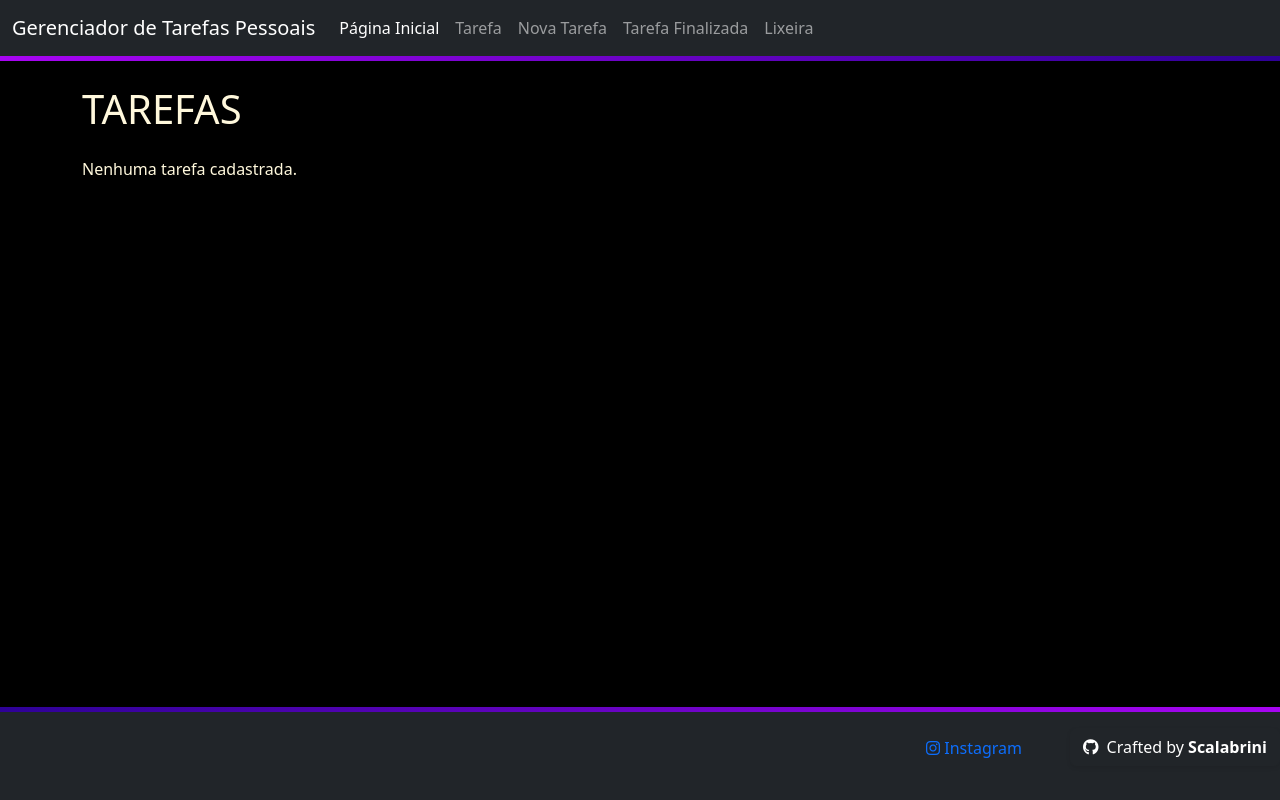
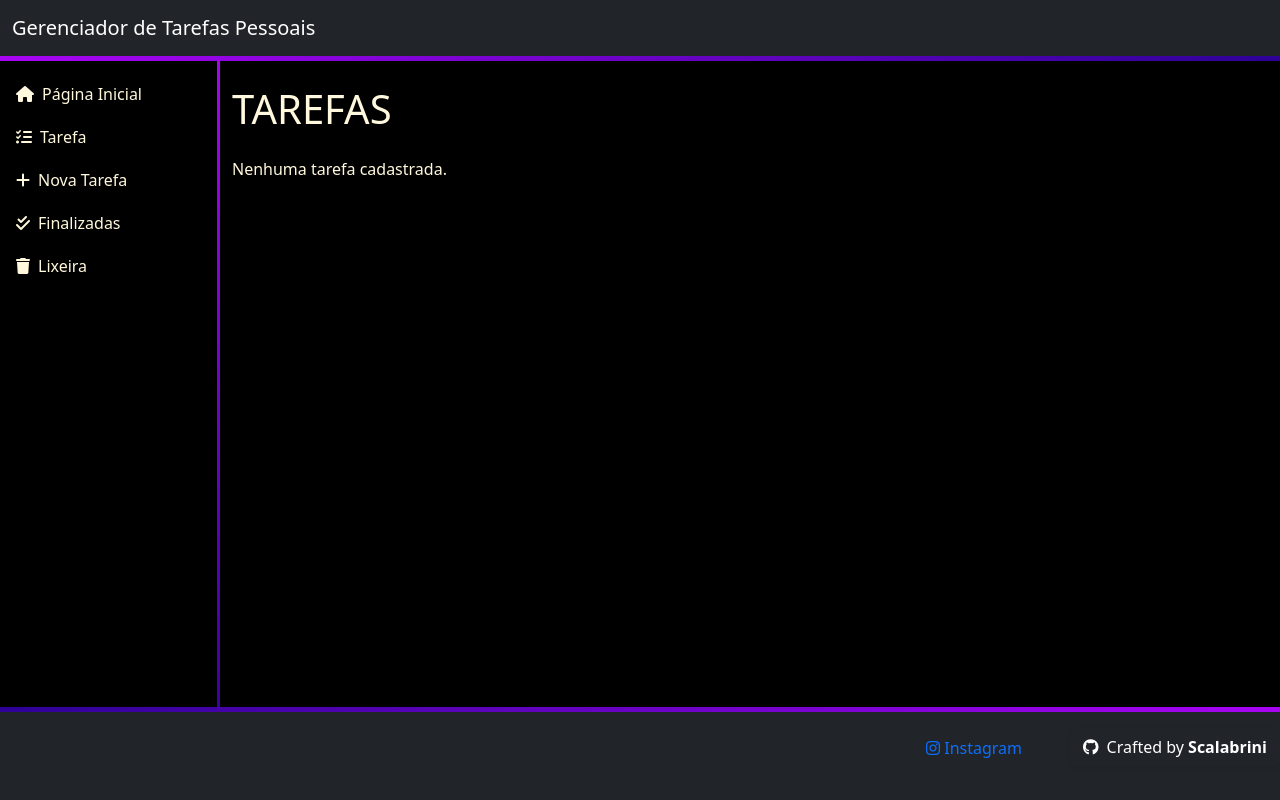
Before and after one commit to Scalabrini17/Personal_Task_Manager, a Django app: page /task in a window 1280 px wide. Run offline with Django 5.2, Linux system fonts and the light colour scheme; data that the repository does not hold is empty; some libraries are stand-ins or nearby versions.

Commit message:
Update: Melhora visual
Adicionado sidebar e melhora visual nos templates

```diff
--- a/static/css/style.css
+++ b/static/css/style.css
@@ -1,8 +1,12 @@
+html, body {
+    height: 100%;
+    margin: 0;
+    overflow: hidden;
+}
+
 body {
     display: flex;
     flex-direction: column;
-    min-height: 100vh;
-    margin: 0;
     padding: 0;
     background-color: black;
     color: cornsilk;
@@ -13,18 +17,58 @@ body {
 
 main {
     flex: 1;
+    overflow-y: auto;
 }
 
 nav {
     border-bottom: 5px solid transparent;
     border-image: linear-gradient(to right, #a805f3, #2e0197) 1;
-    position: fixed;
+    flex-shrink: 0;
+    position: relative;
+    z-index: 20;
 }
 
 footer {
     border-top: 5px solid transparent;
     border-image: linear-gradient(to right, #2e0197, #a805f3) 1;
+    flex-shrink: 0;
+    position: relative;
+    z-index: 20;
 }
+
+.sidebar {
+      position: fixed;
+      top: 56px; /* altura aproximada da navbar */
+      left: 0;
+      width: 220px;
+      height: calc(100vh - 56px);
+      background-color: black;
+      border-right: 3px solid transparent;
+      border-image: linear-gradient(to bottom, #a805f3, #2e0197) 1;
+      padding-top: 1rem;
+      z-index: 10;
+  }
+
+  .sidebar .nav-link {
+      color: cornsilk;
+      padding: 0.6rem 1rem;
+      border-radius: 6px;
+      transition: 0.2s;
+  }
+
+  .sidebar .nav-link:hover,
+  .sidebar .nav-link.active {
+      background: linear-gradient(to right, #a805f3, #2e0197);
+      color: white;
+  }
+
+  /* Empurra o conteúdo principal para a direita quando a sidebar existe */
+  @media (min-width: 768px) {
+      main.container {
+          margin-left: 220px;
+          max-width: calc(100% - 240px);
+      }
+  }
 
 /* Links e botões */
 a,
@@ -38,6 +82,16 @@ input,
 textarea,
 select {
     cursor: text;
+}
+
+.card-tarefa {
+    padding: 1.5rem;
+    text-align: center;
+}
+
+.card-tarefa .d-flex {
+    justify-content: center;
+    margin-top: 1rem;
 }
 
 /* Cards */
--- a/templates/base/base.html
+++ b/templates/base/base.html
@@ -15,7 +15,6 @@
 
     {% include 'base/nav_bar.html' %}
 
-
     <main class="container pt-4">
         {% block content %}
         {% endblock %}
@@ -24,7 +23,7 @@
     {% include 'base/mensagens.html' %}
     {% include 'base/scripts.html' %}
     {% include 'base/footer.html' %}
-
+    {% include 'base/sideBar.html' %}
 
 </body>
 </html>
--- a/templates/base/nav_bar.html
+++ b/templates/base/nav_bar.html
@@ -5,25 +5,16 @@
     <a class="navbar-brand" href="{% url 'task:home' %}">Gerenciador de Tarefas Pessoais</a>
     <button class="navbar-toggler" type="button" data-bs-toggle="collapse" data-bs-target="#navbarNav" aria-controls="navbarNav" aria-expanded="false" aria-label="Toggle navigation">
       <span class="navbar-toggler-icon"></span>
-    </button>
-    <div class="collapse navbar-collapse" id="navbarNav">
+    </button> <!-- Botões para navbar (caso necessario) -->
+    <!-- <div class="collapse navbar-collapse" id="navbarNav">
       <ul class="navbar-nav">
         <li class="nav-item">
           <a class="nav-link active" aria-current="page" href="{% url 'task:home' %}">Página Inicial</a>
         </li>
-        <li class="nav-item">
-          <a class="nav-link" href="{% url 'task:task' %}">Tarefa</a>
-        </li>
-        <li class="nav-item">
-          <a class="nav-link" href="{% url 'task:add_task' %}">Nova Tarefa</a>
-        </li>
-        <li class="nav-item">
-          <a class="nav-link" href="{% url 'task:task_finalizada' %}">Tarefa Finalizada</a>
-        </li>
-        <li class="nav-item">
-          <a class="nav-link" href="{% url 'task:lixeiraTask' %}">Lixeira</a>
-        </li>
       </ul>
-    </div>
+    </div> -->
+    <button class="navbar-toggler d-md-none" type="button" data-bs-toggle="offcanvas" data-bs-target="#sidebarMobile">
+        <span class="navbar-toggler-icon"></span>
+    </button>
   </div>
 </nav>
--- /dev/null
+++ b/templates/base/sideBar.html
@@ -0,0 +1,37 @@
+<!-- Sidebar fixa (desktop) -->
+  <div class="sidebar d-none d-md-flex flex-column">
+      <ul class="nav flex-column">
+          <li class="nav-item">
+              <a class="nav-link" href="{% url 'task:home' %}"><i class="fa-solid fa-house me-2"></i>Página Inicial</a>
+          </li>
+          <li class="nav-item">
+              <a class="nav-link" href="{% url 'task:task' %}"><i class="fa-solid fa-list-check me-2"></i>Tarefa</a>
+          </li>
+          <li class="nav-item">
+              <a class="nav-link" href="{% url 'task:add_task' %}"><i class="fa-solid fa-plus me-2"></i>Nova Tarefa</a>
+          </li>
+          <li class="nav-item">
+              <a class="nav-link" href="{% url 'task:task_finalizada' %}"><i class="fa-solid fa-check-double me-2"></i>Finalizadas</a>
+          </li>
+          <li class="nav-item">
+              <a class="nav-link" href="{% url 'task:lixeiraTask' %}"><i class="fa-solid fa-trash me-2"></i>Lixeira</a>
+          </li>
+      </ul>
+  </div>
+
+  <!-- Offcanvas (mobile) -->
+  <div class="offcanvas offcanvas-start text-bg-dark" tabindex="-1" id="sidebarMobile">
+      <div class="offcanvas-header">
+          <h5 class="offcanvas-title">Menu</h5>
+          <button type="button" class="btn-close btn-close-white" data-bs-dismiss="offcanvas"></button>
+      </div>
+      <div class="offcanvas-body">
+          <ul class="nav flex-column">
+              <li class="nav-item"><a class="nav-link" href="{% url 'task:home' %}"><i class="fa-solid fa-house me-2"></i>Página Inicial</a></li>
+              <li class="nav-item"><a class="nav-link" href="{% url 'task:task' %}"><i class="fa-solid fa-list-check me-2"></i>Tarefa</a></li>
+              <li class="nav-item"><a class="nav-link" href="{% url 'task:add_task' %}"><i class="fa-solid fa-plus me-2"></i>Nova Tarefa</a></li>
+              <li class="nav-item"><a class="nav-link" href="{% url 'task:task_finalizada' %}"><i class="fa-solid fa-check-double me-2"></i>Finalizadas</a></li>
+              <li class="nav-item"><a class="nav-link" href="{% url 'task:lixeiraTask' %}"><i class="fa-solid fa-trash me-2"></i>Lixeira</a></li>
+          </ul>
+      </div>
+  </div>
--- a/templates/task/lixeiraTask.html
+++ b/templates/task/lixeiraTask.html
@@ -8,9 +8,9 @@
 
 <div class="row">
     {% for task in get_task %}
-        <div class="col-md-4 mb-4">
-            <div class="card h-100 shadow">
-                <h5>{{ task.nome }}</h5>
+        <div class="col-md-3 mb-4">
+            <div class="card card-tarefa h-100 shadow">
+                <h5 class="fs-4">{{ task.nome }}</h5>
 
                 <p>
                     <strong>Descrição:</strong>
--- a/templates/task/task.html
+++ b/templates/task/task.html
@@ -10,14 +10,14 @@
 
     {% for task in get_task %}
 
-    <div class="col-md-4 mb-4">
-        <div class="card h-100 shadow">
+    <div class="col-md-3 mb-4">
+        <div class="card card-tarefa h-100 shadow">
 
-            <h5>{{ task.nome }}</h5>
+                    <h5 class="fs-4">{{ task.nome }}</h5>
 
                     <p>
                         <strong>Descrição:</strong>
-                {{ task.descricao|truncatechars:30 }}
+                        {{ task.descricao|truncatechars:50 }}
                     </p>
 
                     <p>
--- a/templates/task/taskFinalizada.html
+++ b/templates/task/taskFinalizada.html
@@ -8,9 +8,9 @@
 
 <div class="row">
     {% for task in get_task %}
-        <div class="col-md-4 mb-4">
-            <div class="card h-100 shadow">
-                <h5>{{ task.nome }}</h5>
+        <div class="col-md-3 mb-4">
+            <div class="card card-tarefa h-100 shadow">
+                <h5 class="fs-4">{{ task.nome }}</h5>
 
                 <p>
                     <strong>Descrição:</strong>
```
Also changed, not shown: readme.md. Lines whose indentation alone changed are shown as unchanged.
